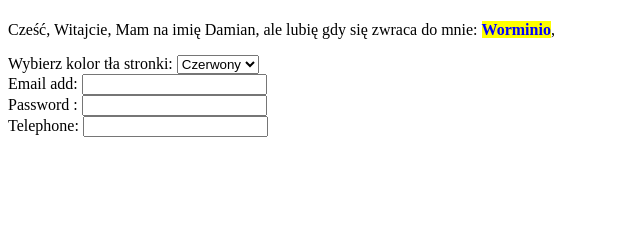
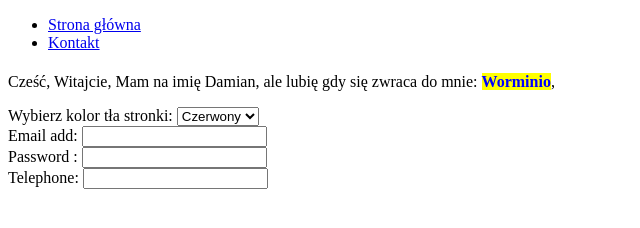
Before and after one commit to Worminio/Worminio, a plain HTML site: page index.html in a window 1280 px wide. Shown: the whole page, without its empty margins (0-640 px from the left). Drawn offline with Linux system fonts and the light colour scheme.

Commit message:
Update index.html

```diff
--- a/index.html
+++ b/index.html
@@ -8,6 +8,12 @@
 </head>
 <body>
   <script src="script.js"></script>
+  <nav>
+    <ul>
+      <li><a href="#">Strona główna</a></li>
+	    <li><a href="#">Kontakt</a></li>
+	  </ul>
+  </nav>
   <h1></h1>
   <p>Cześć, Witajcie, Mam na imię Damian, ale lubię gdy się zwraca do mnie: <span class="worminio"><b>Worminio</b></span>,</p>
   <form>
```
